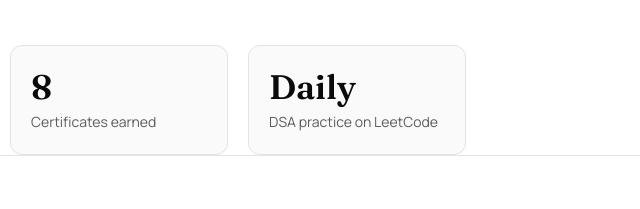
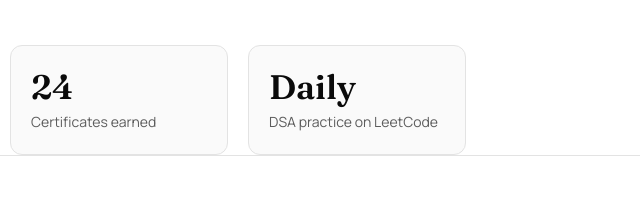
Before and after one commit to Gana9989/Portfolio2, a plain HTML site: page index.html in a window 1280 px wide. Shown: the part 510-719 px from the top of the page, 640-1280 px from the left. Drawn offline with Linux system fonts and the light colour scheme.

Commit message:
Update certificates earned count in index.html

```diff
--- a/index.html
+++ b/index.html
@@ -90,7 +90,7 @@
             <strong>5</strong><span>Projects built, 2 live</span>
           </div>
           <div class="stat">
-            <strong>8</strong><span>Certificates earned</span>
+            <strong>24</strong><span>Certificates earned</span>
           </div>
           <div class="stat">
             <strong>Daily</strong><span>DSA practice on LeetCode</span>
```
